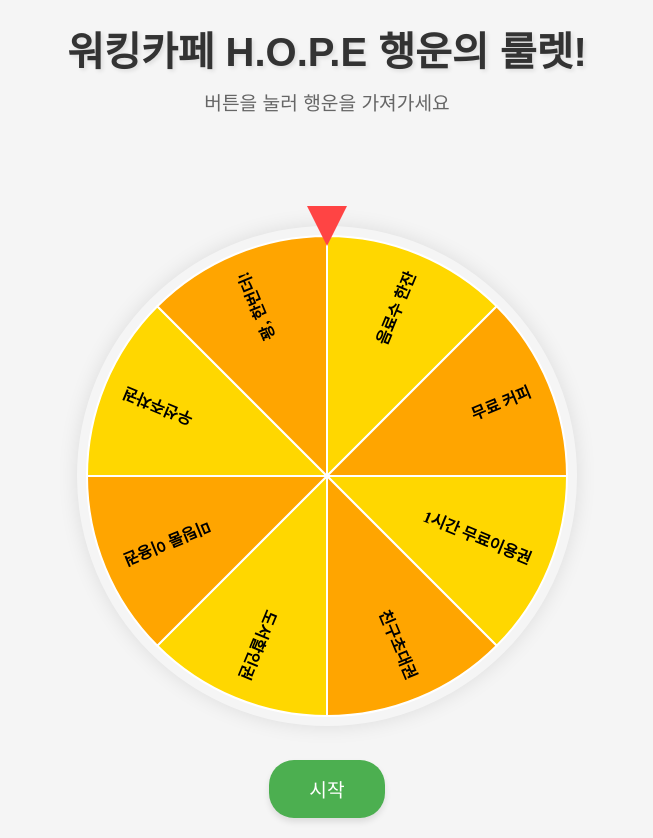
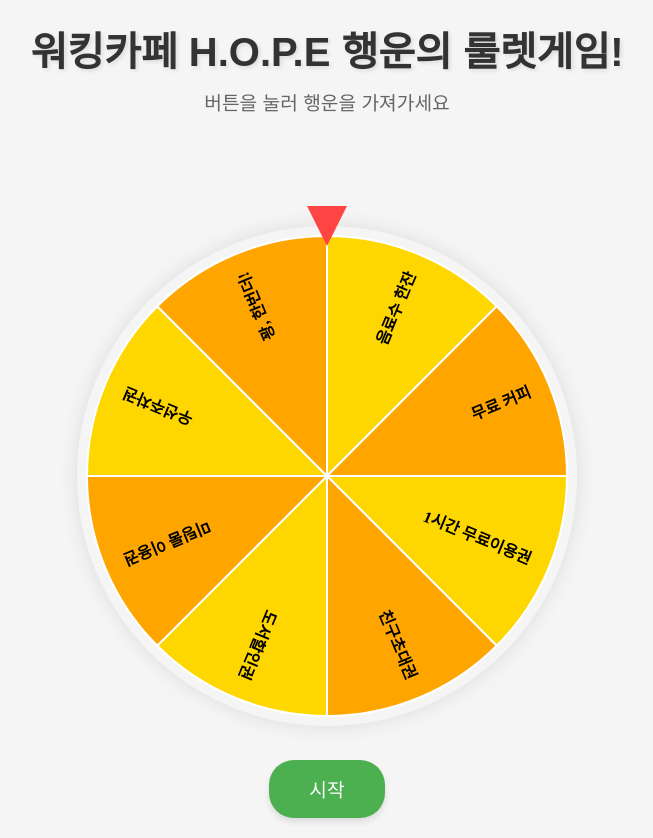
Before and after one commit to Sangmin-yoon/spingame, a plain HTML site: page index.html in a window 1280 px wide. Shown: the whole page, without its empty margins (313-966 px from the left). Drawn offline with nearby package versions, Linux system fonts and the light colour scheme; a web font is replaced by a local one.

Commit message:
제목수정
한번 바꾸어봤음

```diff
--- a/index.html
+++ b/index.html
@@ -11,7 +11,7 @@
 <body>
     <div class="container">
         <!-- 게임 제목 -->
-        <h1 class="title">워킹카페 H.O.P.E 행운의 룰렛!</h1>
+        <h1 class="title">워킹카페 H.O.P.E 행운의 룰렛게임!</h1>
         <p class="subtitle">버튼을 눌러 행운을 가져가세요</p>
 
         <!-- 룰렛 결과 표시 영역 -->
```
